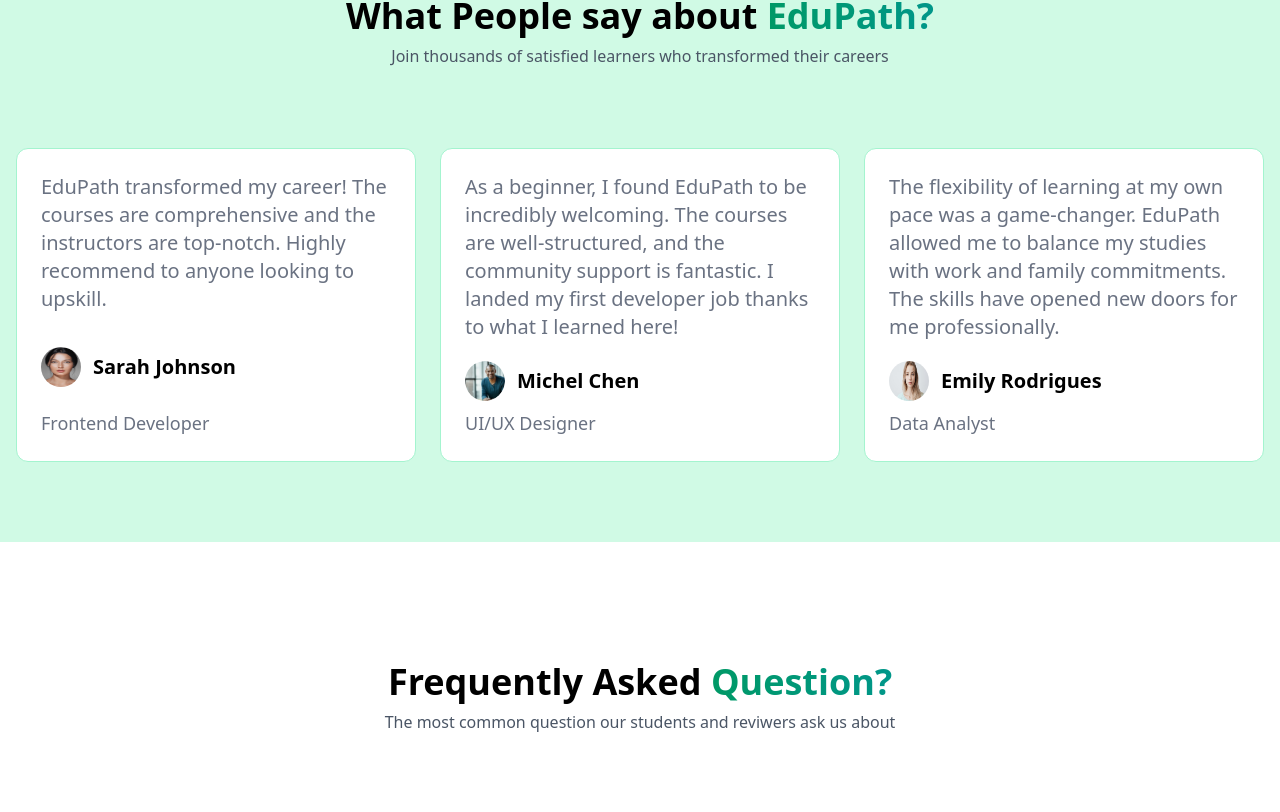
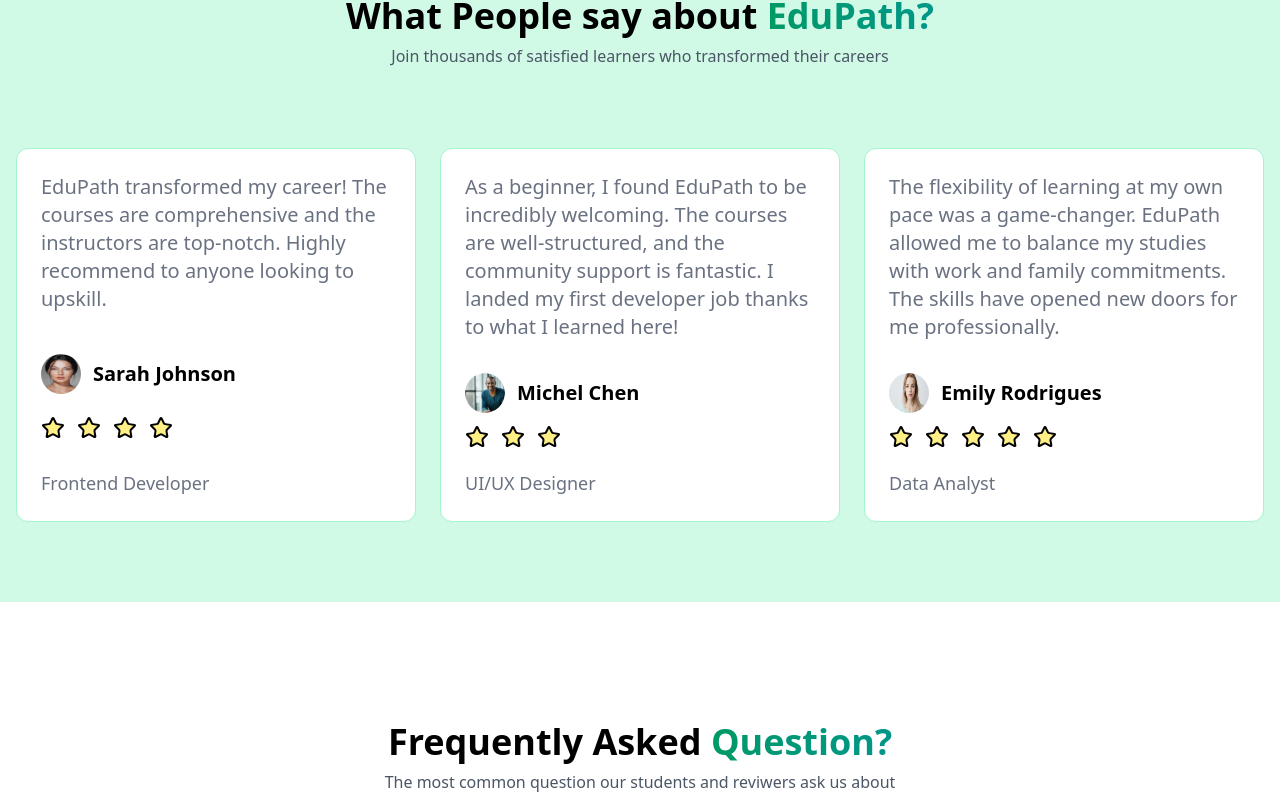
Before and after one commit to YoshoYou/edu-path, a React app: page /edu-path/home in a window 1280 px wide. Shown: the part 1701-2513 px from the top of the page. Built offline with nearby package versions, Linux system fonts and the light colour scheme; the HTML template or start-up script is replaced by a standard one.

Commit message:
new-addition

```diff
--- a/src/App.css
+++ b/src/App.css
@@ -1,15 +1,30 @@
 .slide-left {
 	animation: slide-left 1s cubic-bezier(0.250, 0.460, 0.450, 0.940) both;
+}
+.hero-slide-left {
+	animation: hero-slide-left 1s cubic-bezier(0.250, 0.460, 0.450, 0.940) both;
+}
+.hero-slide-left-reverse {
+	animation: hero-slide-left-reverse 1s cubic-bezier(0.250, 0.460, 0.450, 0.940) both;
 }
 .slide-left-reverse {
 	animation: slide-left-reverse 2s cubic-bezier(0.250, 0.460, 0.450, 0.940) both;
 }
+
 @keyframes slide-left {
   0% {
     transform: translateX(50px);
   }
   100% {
     transform: translateX(-600px);
+  }
+}
+@keyframes hero-slide-left {
+  0% {
+    transform: translateX(400px);
+  }
+  100% {
+    transform: translateX(0);
   }
 }
 
@@ -21,6 +36,14 @@
     transform: translateX(50px);
   }
 }
+@keyframes hero-slide-left-reverse {
+    0% {
+     transform: translateX(-300px);
+  }
+  100% {
+    transform: translateX(0);
+  }
+}
 
 /* Utility to disable animations when a class should be present but not run */
 .no-animate {
--- a/src/components/Home/Hero/Hero.jsx
+++ b/src/components/Home/Hero/Hero.jsx
@@ -1,14 +1,19 @@
-import {LucideGraduationCap, Medal} from 'lucide-react'
+import {BadgeDollarSignIcon, LucideGraduationCap, Medal, StarIcon} from 'lucide-react'
 import { heroInfo } from '../../data/data'
 import { skill } from '../../assets/images/export'
+import { useEffect, useRef, useState } from 'react'
 
 const Hero = () => {
 
+
+
+
   return (
     <div className="grid bg-emerald-50   sm:px-10 px-4 py-30  grid-cols-3 xl:grid-cols-4 gap-30">
-      <div className="flex flex-col  gap-10 w-fit   col-span-3 xl:col-span-2">
-            <span className='flex w-fit   bg-emerald-100  rounded-xl p-1 text-sm text-emerald-600'>
-                <LucideGraduationCap  className='pr-1 text-black'/> Join 50,000+ students learning today
+    {/* <BadgeDollarSignIcon className={`absolute top-40 fill-emerald-400 scroll-smooth duration-40 left-[50%] z-100`} ref={icon}/> */}
+      <div className="hero-slide-left-reverse flex flex-col  gap-10 w-fit   col-span-3 xl:col-span-2">
+            <span className='flex w-fit bg-emerald-100  rounded-xl p-1 text-sm text-emerald-600'>
+                <LucideGraduationCap className='pr-1 text-black'/> Join 50,000+ students learning today
             </span>
             <h1 className='sm:text-7xl  text-3xl font-bold '>Learn Skills That <span className='text-transparent bg-linear-to-r from-emerald-600 to-teal-600 bg-clip-text'>Transform</span> Your Future</h1>
             <p className='text-gray-600 md:text-xl  text-lg  justify-center '>Access world-class courses taught by industry experts.Achieve your goals with our comprehensive platform.</p>
@@ -21,7 +26,7 @@ const Hero = () => {
                 ))}
             </div>
       </div>
-        <div className="xl:col-span-2 col-span-3  py-5 relative flex flex-col items-center ">
+        <div className=" hero-slide-left xl:col-span-2 col-span-3  py-5 relative flex flex-col items-center ">
             <img src={skill} className='sm:w-full lg:h-100 lg:w-250 rounded-lg ' alt="" />
             <div className='absolute flex gap-5 sm:bottom-0 -bottom-13 left-0  lg:left-20  xl:bottom-10 xl:-left-5  rounded-2xl  z-20  px-6 py-3 w-full sm:w-fit bg-white shadow-2xl  shadow-gray-500  '>
             <Medal className='bg-emerald-200 w-10 h-10 rounded-4xl' />
--- a/src/components/StudentsReview/StudentsReview.jsx
+++ b/src/components/StudentsReview/StudentsReview.jsx
@@ -1,6 +1,9 @@
+import { AlignStartHorizontalIcon, StarIcon, Stars } from "lucide-react"
 import { reviewList } from "../data/data"
+import { ListStart } from "lucide"
 
 const StudentsReview = () => {
+  const stars=<StarIcon className="fill-yellow-200" />
   return (
     <div className="bg-emerald-100  px-4 h-full py-20 flex  my-10 flex-col gap-20">
         <div className="flex flex-col items-center gap-2">
@@ -9,9 +12,13 @@ const StudentsReview = () => {
     </div>
     <div className="grid items-center grid-cols-3 gap-6 ">
         {reviewList.map((item,index)=>(
-            <div className=" flex flex-col lg:col-span-1 col-span-3  justify-between border border-emerald-200 rounded-xl p-6 bg-white h-full " key={index}>
+            <div className=" flex flex-col lg:col-span-1 gap-3 col-span-3  justify-between border border-emerald-200 rounded-xl p-6 bg-white h-full " key={index}>
                 <p className="text-gray-500 text-xl">{item.review}</p>
                 <span className="mt-5  text-xl font-semibold flex  gap-3 items-center"> <img src={item.img} className="w-10 h-10 rounded-full" alt="" /> {item.name}</span>
+                {index === 0 ?<span className="flex gap-3 ">{stars}{stars}{stars}{stars}</span>
+                :index===1 ?<span className="flex gap-3 ">{stars}{stars}{stars}</span>:
+                <span className="flex gap-3 ">{stars}{stars}{stars}{stars}{stars}</span>
+                }
                 <span className="text-gray-500 text-lg mt-2">{item.job}</span>
             </div>
         ))}
--- a/src/components/data/data.js
+++ b/src/components/data/data.js
@@ -1,3 +1,4 @@
+import { StarIcon } from "lucide-react";
 import { analysis, buiAn, buissness, cssImg, english, flutter, girl, girl_2, html, node, odoo, photo, photoshop, ui } from "../assets/images/export"
 
 export const courseData=[
@@ -176,16 +177,19 @@ export  const AboutList=[
     name:'Sarah Johnson',
     img:`${girl}`,
     job:'Frontend Developer',
+    stars:['home','light','sdlkfm'],
     review:'EduPath transformed my career! The courses are comprehensive and the instructors are top-notch. Highly recommend to anyone looking to upskill.',
   },{
     name:'Michel Chen',
     img:`${photo}`,
     job:'UI/UX Designer',
     review:'As a beginner, I found EduPath to be incredibly welcoming. The courses are well-structured, and the community support is fantastic. I landed my first developer job thanks to what I learned here!',
-  },{
+    starts:['lsjf','skfl','sfdj']
+},{
     name:'Emily Rodrigues',
     img:`${girl_2}`,
     job:'Data Analyst',
+    stars:['dljfs','sdlfj'],
     review:'The flexibility of learning at my own pace was a game-changer. EduPath allowed me to balance my studies with work and family commitments. The skills have opened new doors for me professionally.',}]
 
     export const FAquestion=[
@@ -210,7 +214,7 @@ export  const AboutList=[
             answer:'In case you don\'t like the course you can contact with the supporting team and have a refund up to 50% of the course price '
         },
     ];
-export   const logInfo=[{
+    export const logInfo=[{
         title:'10,000+ Courses',
         des:'Learn anything, anytime'
     },{
@@ -260,4 +264,4 @@ export const courseDetails = [
       num:'95%',
       des:'Success Rate'
     },
-  ]
+  ];
```
